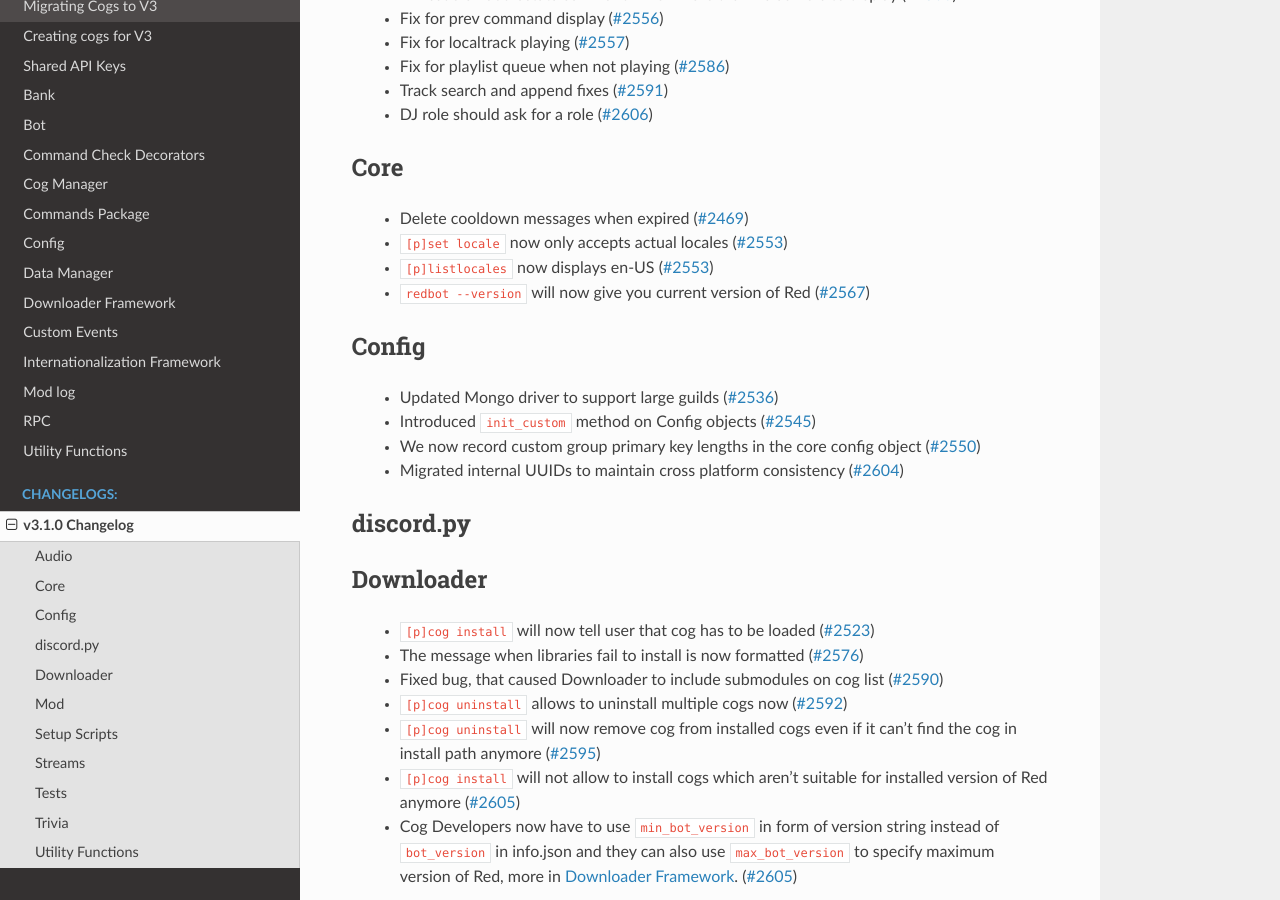
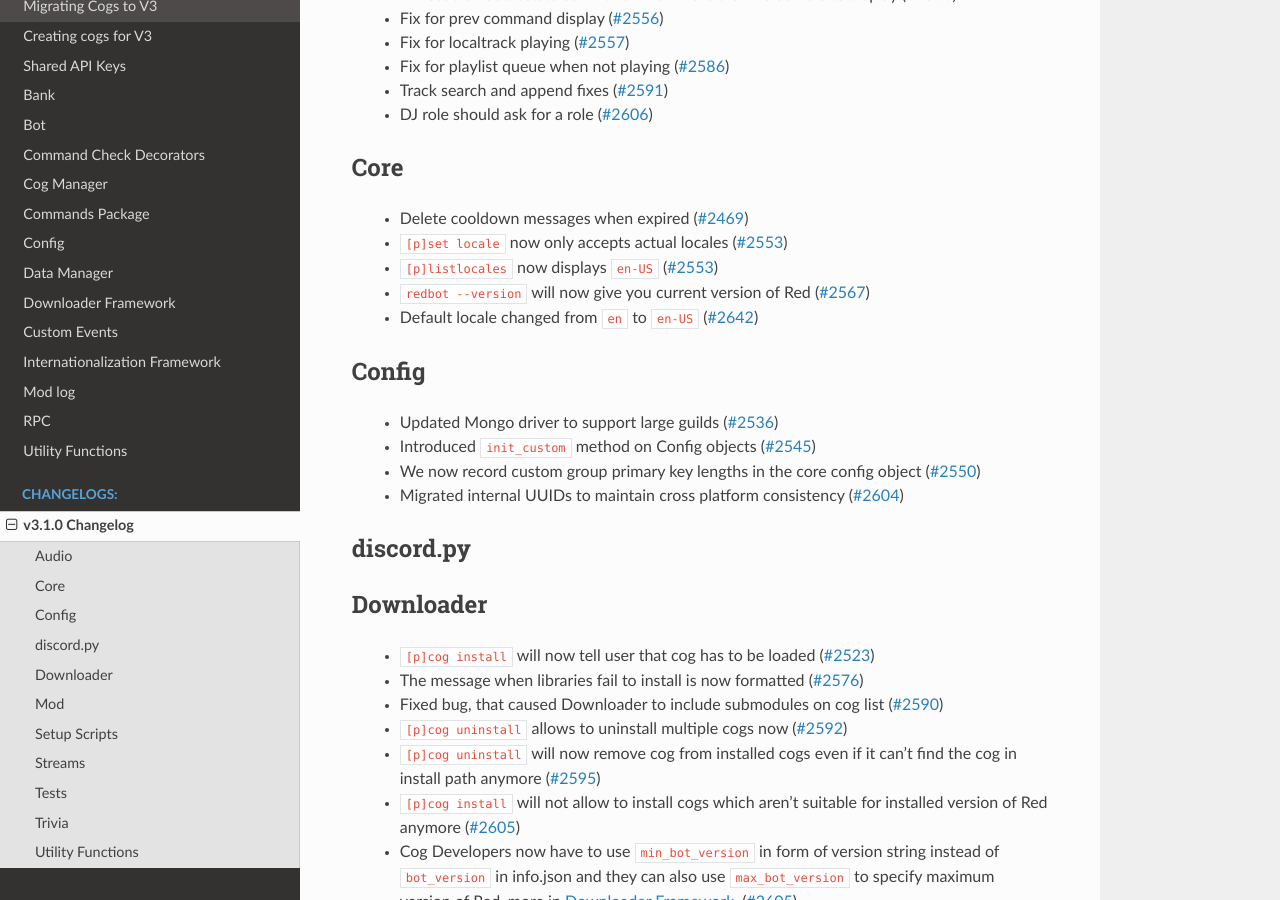
Before and after one commit to Renirous/Red-DiscordBot, a Sphinx documentation site: the page built from docs/changelog_3_1_0.rst, in a window 1280 px wide and 900 px high, scrolled down 593 px. Built offline with Sphinx 7.4.7 and the Read the Docs theme 2.0.0, drawn with Linux system fonts in a browser that asks for light colours; the version number is read from the project's files by our own code.

Commit message:
[i18n] Changes default locale value from `en` to `en-US` (#2642)
* Changes default locale value to `en-US`

* Added this PR

Also fixed slight inconsistency in what is in a code block (if this is merged)

```diff
--- a/docs/changelog_3_1_0.rst
+++ b/docs/changelog_3_1_0.rst
@@ -35,8 +35,9 @@ Core
 
  * Delete cooldown messages when expired (`#2469`_)
  * ``[p]set locale`` now only accepts actual locales (`#2553`_)
- * ``[p]listlocales`` now displays en-US (`#2553`_)
+ * ``[p]listlocales`` now displays ``en-US`` (`#2553`_)
  * ``redbot --version`` will now give you current version of Red (`#2567`_)
+ * Default locale changed from ``en`` to ``en-US`` (`#2642`_)
 
 ------
 Config
@@ -148,3 +149,4 @@ Utility Functions
 .. _#2606: https://github.com/Cog-Creators/Red-DiscordBot/pull/2606
 .. _#2620: https://github.com/Cog-Creators/Red-DiscordBot/pull/2620
 .. _#2639: https://github.com/Cog-Creators/Red-DiscordBot/pull/2639
+.. _#2642: https://github.com/Cog-Creators/Red-DiscordBot/pull/2642
```
Also changed, not shown: 1 other file.
